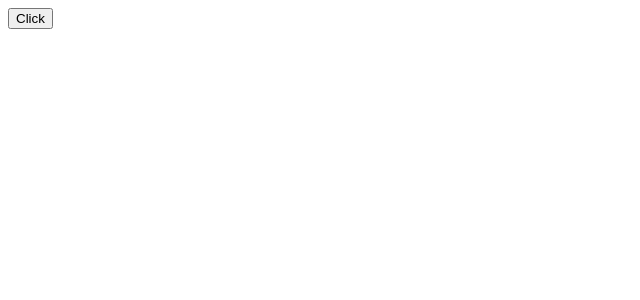
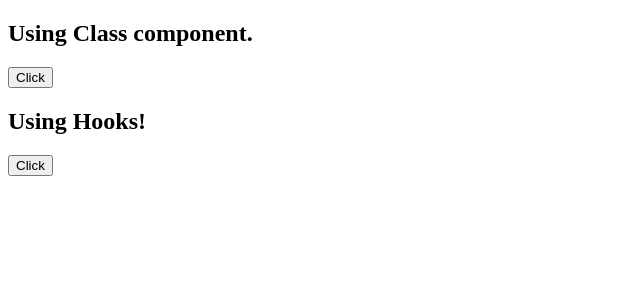
Before and after one commit to viveksingh-01/learn-react, a React (Vite) app: page / in a window 1280 px wide. Shown: the top 300 px of the page, without its empty margins (0-640 px from the left). Built offline with nearby package versions, Linux system fonts and the light colour scheme.

Commit message:
Hooks: Need for useEffect hook - demonstrate the use of hook to replace the lifecycle methods in HookCounter

```diff
--- a/App.tsx
+++ b/App.tsx
@@ -1,10 +1,12 @@
 import React from "react";
 import ClassCounter from "./src/Hooks/useEffect/ClassCounter";
+import HookCounter from "./src/Hooks/useEffect/HookCounter";
 
 const App = () => {
   return (
     <main>
       <ClassCounter />
+      <HookCounter />
     </main>
   );
 };
--- a/src/Hooks/useEffect/ClassCounter.tsx
+++ b/src/Hooks/useEffect/ClassCounter.tsx
@@ -23,6 +23,7 @@ class ClassCounter extends Component<{}, State> {
   render() {
     return (
       <div>
+        <h2>Using Class component.</h2>
         <button onClick={() => this.setState({ count: this.state.count + 1 })}>Click</button>
       </div>
     );
--- /dev/null
+++ b/src/Hooks/useEffect/HookCounter.tsx
@@ -0,0 +1,23 @@
+import React, { useEffect, useState } from "react";
+
+const HookCounter = () => {
+  const [count, setCount] = useState(0);
+
+  // 'useEffect' effectively combines the power of componentDidMount and
+  // componentDidUpdate together into a single block.
+  // The below useEffect will run when the component is initially mounted (after first render)
+  // and then upon every re-render.
+  // in short, we can say that it will run after every render.
+  useEffect(() => {
+    document.title = `Clicked ${count} times.`;
+  });
+
+  return (
+    <div>
+      <h2>Using Hooks!</h2>
+      <button onClick={() => setCount(count + 1)}>Click</button>
+    </div>
+  );
+};
+
+export default HookCounter;
```
